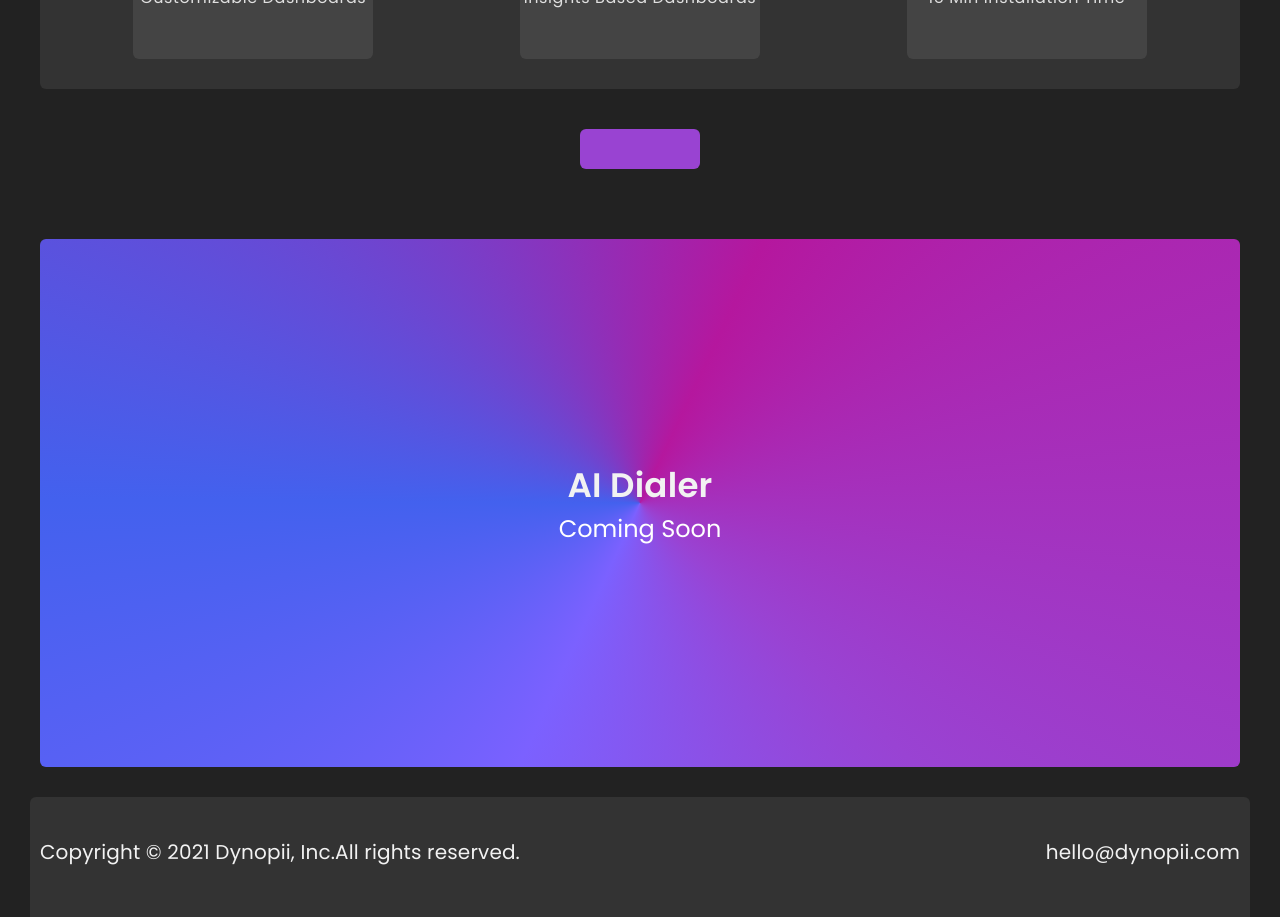
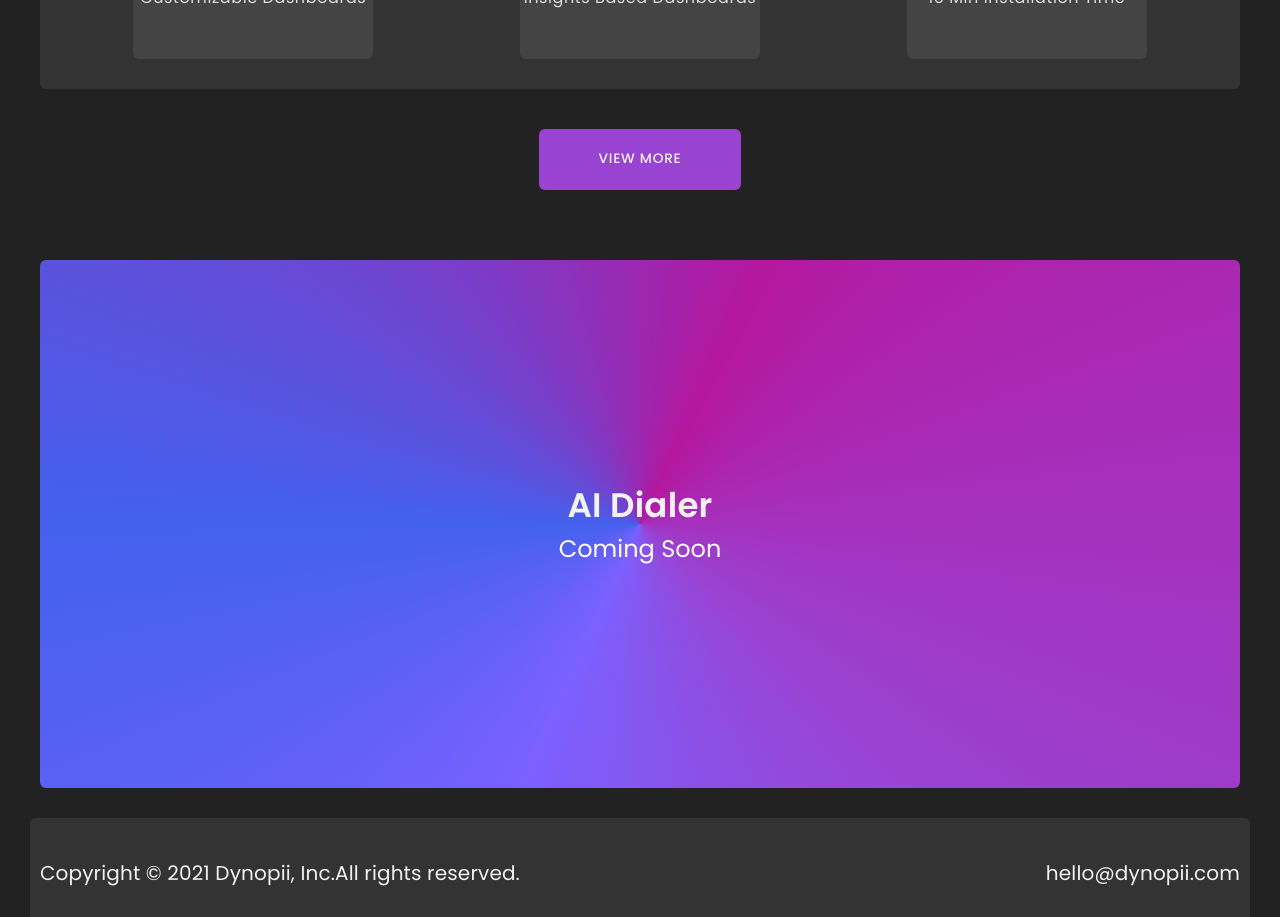
Before and after one commit to dynopii/dynopii.github.io, a Next.js app: page /products in a window 1280 px wide. Shown: the part 1500-2417 px from the top of the page. Built offline with nearby package versions, Linux system fonts and the light colour scheme.

Commit message:
button fix

```diff
--- a/pages/products.tsx
+++ b/pages/products.tsx
@@ -21,7 +21,7 @@ const Products: React.FC<Props> = () => {
           <h1 className="text-h3 font-semibold text-white mx-auto" style={{ paddingTop: '180px', marginBottom: '180px' }}>Products</h1>
           <Dhwani />
           <div className='flex items-center mt-40 justify-center mb-70'>
-            <Button />
+            <Button title='View More' />
           </div>
           <div className='ai-dialer-preview-gradient flex items-center flex-col justify-center rounded-default mb-15'>
             <h4 className='text-gray-f2f font-semibold text-h4'>AI Dialer</h4>
```
